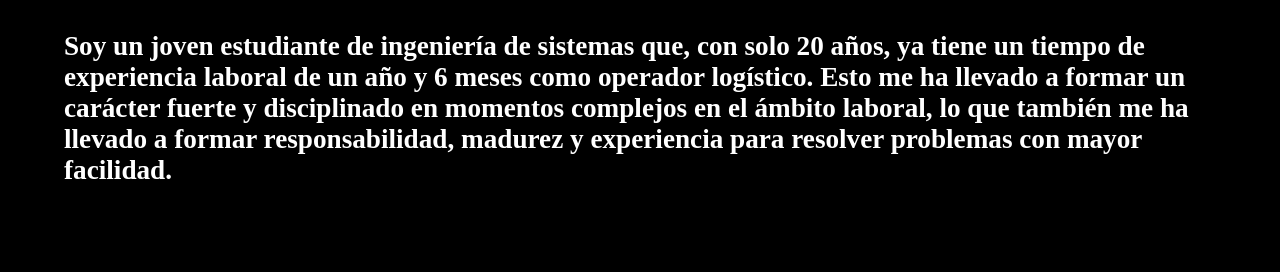
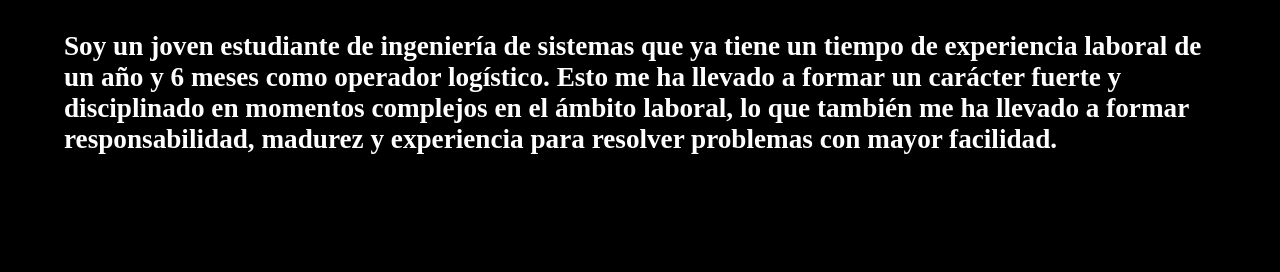
Before and after one commit to juanbaronaldana/portafolios, a plain HTML site: page index.html in a window 1280 px wide. Shown: the part 333-605 px from the top of the page. Drawn offline with Linux system fonts and the light colour scheme.

Commit message:
Update index.html
cambio minimo

```diff
--- a/index.html
+++ b/index.html
@@ -20,7 +20,7 @@
 
   <section id="sobre_mi" class="sobre_mi">
 <h2>SOBRE MI</h2>
-<p>Soy un joven estudiante de ingeniería de sistemas que, con solo 20 años, ya tiene un tiempo de experiencia laboral de un año y 6 meses como operador logístico.
+<p>Soy un joven estudiante de ingeniería de sistemas que ya tiene un tiempo de experiencia laboral de un año y 6 meses como operador logístico.
             Esto me ha llevado a formar un carácter fuerte y disciplinado en momentos complejos en el ámbito laboral, lo que también me ha llevado a formar responsabilidad,
             madurez y experiencia para resolver problemas con mayor facilidad.
 </p>
```
